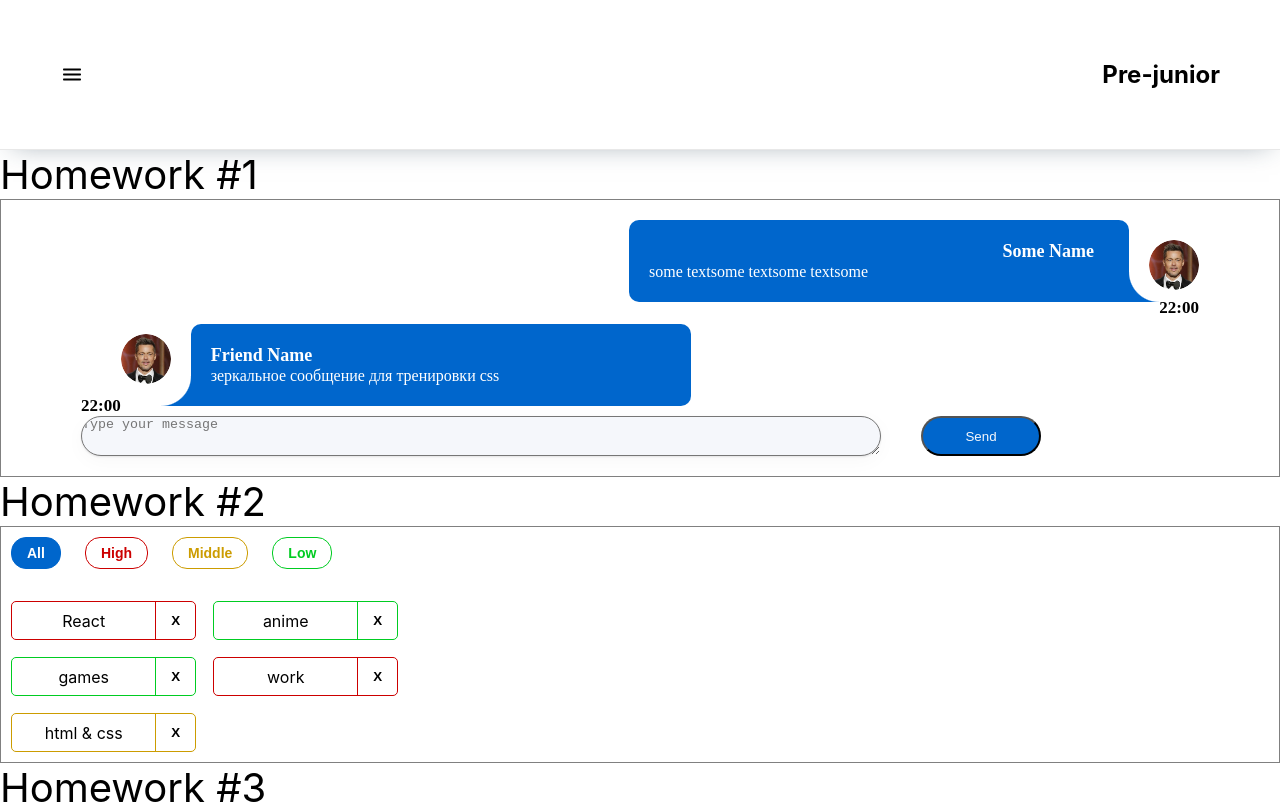
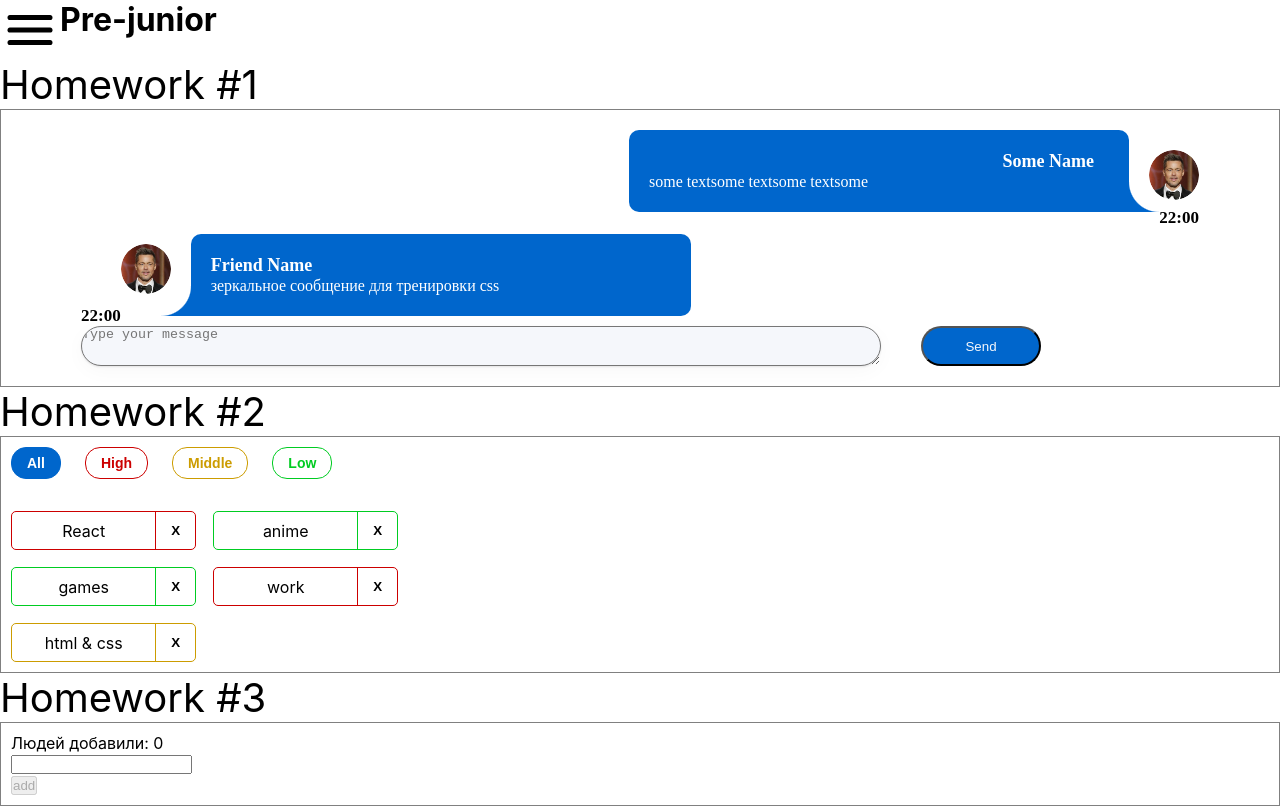
Before and after one commit to sergeisv113/dz_auto, a React (Create React App) app: page /#/pre-junior in a window 1280 px wide. Shown: the top 807 px of the page. Built offline with nearby package versions, Linux system fonts and the light colour scheme.

Commit message:
commit 5

```diff
--- a/src/s2-homeworks/hw05/header/Header.module.css
+++ b/src/s2-homeworks/hw05/header/Header.module.css
@@ -1,17 +1,17 @@
 .burgerMenuIcon {
-    cursor: pointer;
+    justify-content: center;
 }
 
 .header {
-    padding: var(--header_height);
-    margin: 0 auto;
     display: flex;
-    justify-content: space-between;
-    border-bottom: 1px solid rgb(232, 232, 232);
-    box-shadow: 1px 5px 26px -12px rgba(34, 60, 80, 0.5);
+    width: 100%;
+    height: 60px;
+    background-color: white;
+
 }
 
-
 .header h1 {
-    font-size: 24px;
+    width: 1280px;
+    height: 60px;
+    box-shadow: black;
 }
--- a/src/s2-homeworks/hw05/sidebar/Sidebar.module.css
+++ b/src/s2-homeworks/hw05/sidebar/Sidebar.module.css
@@ -3,57 +3,43 @@
 }
 
 .sidebar.open {
-    padding: 20px;
-    position: absolute;
-    width: 300px;
-    height: 100%;
-    background: white;
-    top: 0;
-    z-index: 3;
-
+    position: fixed;
     display: flex;
     flex-direction: column;
-    align-items: center;
+    width: 317px;
+    height: 100%;
+    background-color: royalblue;
 }
 
 .background {
-    background: black;
-    opacity: .4;
-    position: absolute;
-    top: 0;
-    left: 0;
-    z-index: 2;
     width: 100%;
     height: 100%;
+    position: fixed;
+    background-color: rgba(0, 0, 0, 0.3);
 }
 
 .nav {
     display: flex;
     flex-direction: column;
-    margin-top: 1.4rem;
 }
 
 .nav a {
-    margin-bottom: 10px;
-    margin-top: 10px;
-    font-weight: 600;
-    font-size: 1.1rem;
-    color: black;
+    margin-left: 70px;
 }
 
 .nav a:hover {
-    color: #2590ff;
+    background-color: rgba(0, 0, 0, 0.3);
 }
 
 .nav a.active {
-    color: #0066cc;
-    text-decoration: underline;
+    color: red;
 }
 .close {
-    align-self: end;
-    background: white;
-    cursor: pointer;
+    width: 24px;
+    height: 24px;
+    margin-bottom: 23px;
 }
 
 .close img {
+
 }
```
